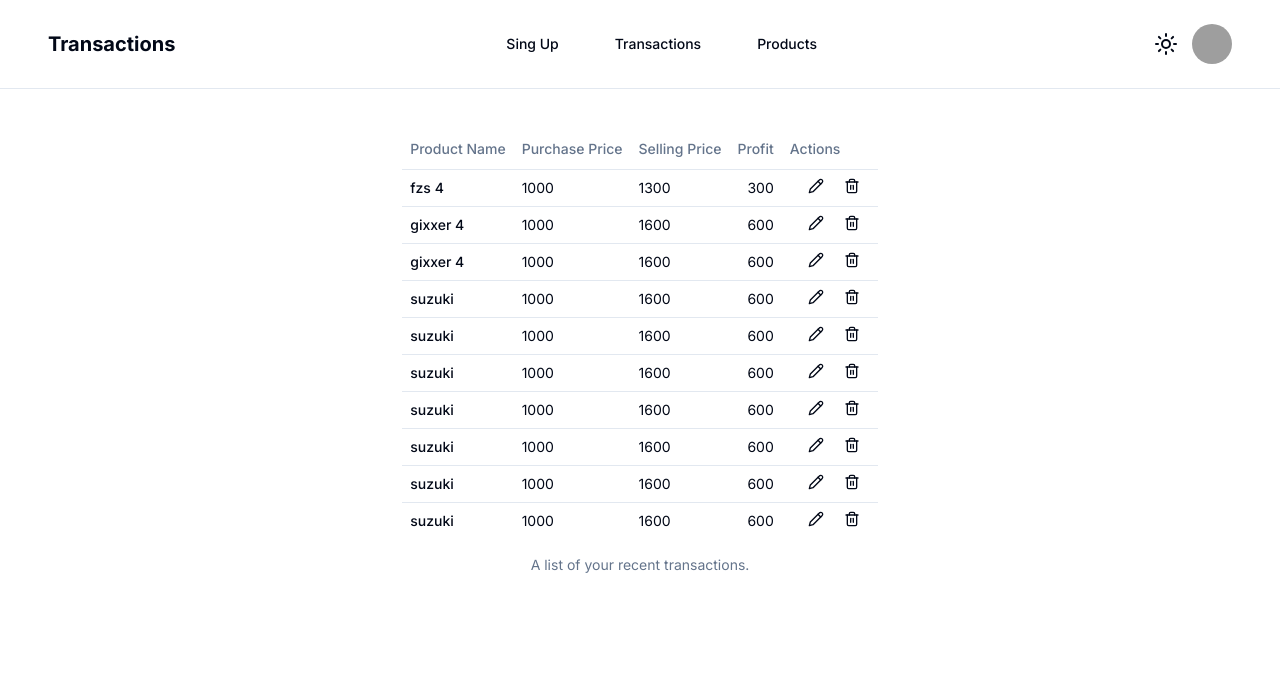
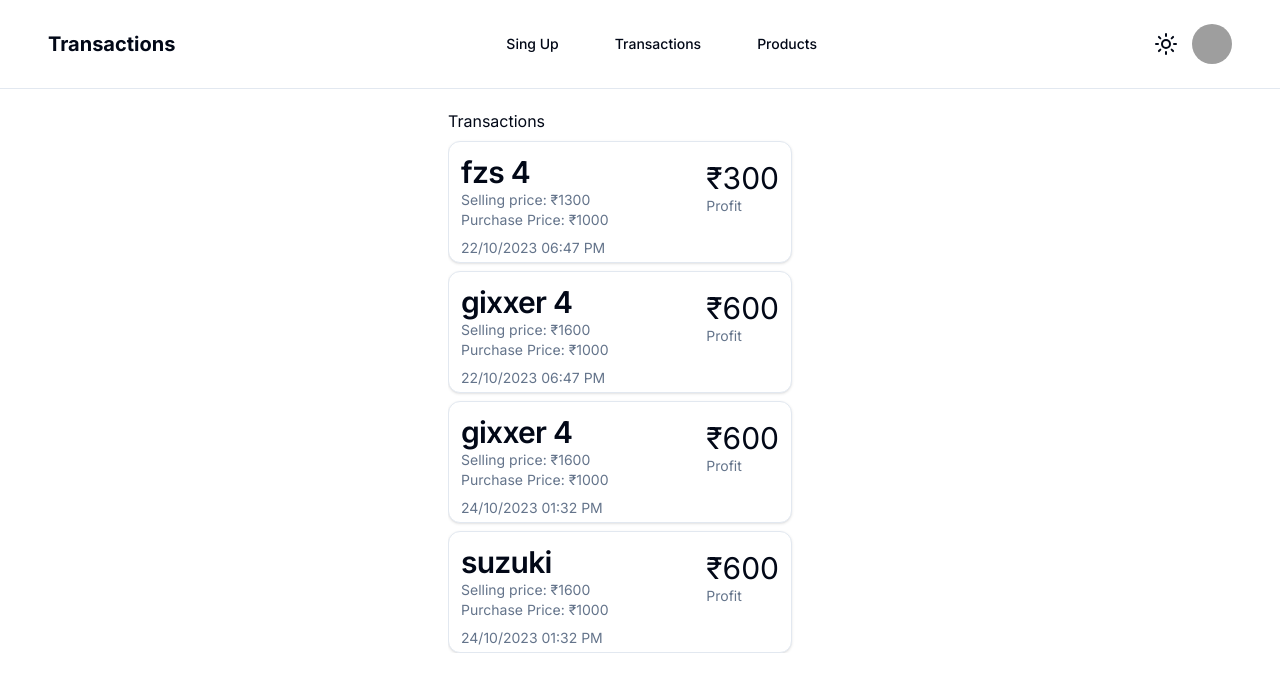
Before and after one commit to algebra-det/frontend-hisaab, a Next.js app: page /transactions in a window 1280 px wide. Shown: the top 692 px of the page. Built offline with nearby package versions, Linux system fonts and the light colour scheme; grey boxes are pictures that could not be loaded.

Commit message:
Implemented Cards

```diff
--- a/app/transactions/page.tsx
+++ b/app/transactions/page.tsx
@@ -1,14 +1,15 @@
 // import getAllTransactions from "@/lib/transaction/getAllTransasctions";
 // import { Transaction } from "@/types";
-import TransactionTable from "@/components/transaction/TransactionTable";
+import Transactions from "@/components/transaction/Transactions";
 
 async function page() {
   // const transactionsData: Promise<Transaction[]> = getAllTransactions();
   // const transactions = await transactionsData;
 
   return (
-    <div className='mt-5 grid place-content-center w-25'>
-      <TransactionTable />
+    <div className='mt-5 grid place-content-center min-w-full w-25'>
+      {/* <TransactionTable /> */}
+      <Transactions />
     </div>
   );
 }
--- /dev/null
+++ b/components/transaction/TransactionCard.tsx
@@ -0,0 +1,42 @@
+import {
+  Card,
+  CardContent,
+  CardDescription,
+  CardFooter,
+  CardHeader,
+  CardTitle,
+} from "@/components/ui/card";
+import dayjs from "dayjs";
+
+import { Transaction } from "@/types";
+
+export default function Transactions({
+  transaction,
+}: {
+  transaction: Transaction;
+}) {
+  return (
+    <>
+      <Card className='sm:w-full'>
+        <CardHeader className='flex flex-row justify-between px-3 pb-1 pt-3'>
+          <div>
+            <CardTitle className='text-3xl'>
+              {transaction.productName}
+            </CardTitle>
+            <CardDescription>
+              <p> Selling price: &#8377;{transaction.sellingPrice}</p>
+              <p> Purchase Price: &#8377;{transaction.purchasePrice}</p>
+            </CardDescription>
+          </div>
+          <div>
+            <p className='text-3xl'>&#8377;{transaction.profit}</p>
+            <p className='text-sm text-muted-foreground'>Profit</p>
+          </div>
+        </CardHeader>
+        <CardFooter className='px-3 py-1 text-sm text-muted-foreground'>
+          <p>{dayjs(transaction.updatedAt).format("DD/MM/YYYY hh:mm A")}</p>
+        </CardFooter>
+      </Card>
+    </>
+  );
+}
--- /dev/null
+++ b/components/transaction/Transactions.tsx
@@ -0,0 +1,22 @@
+import TransactionCard from "./TransactionCard";
+import dummyTransactions from "@/lib/dummyTransactions";
+import { Transaction } from "@/types";
+function Transactions() {
+  const transactions: Transaction[] = dummyTransactions;
+  return (
+    <>
+      <h2>Transactions</h2>
+      <div className='overflow-auto sm:h-2/5 sm:w-96'>
+        <div className='mr-10'>
+          {transactions.map((q) => (
+            <div className='mt-2' key={q.id}>
+              <TransactionCard transaction={q} />
+            </div>
+          ))}
+        </div>
+      </div>
+    </>
+  );
+}
+
+export default Transactions;
--- /dev/null
+++ b/components/ui/card.tsx
@@ -0,0 +1,76 @@
+import * as React from "react"
+
+import { cn } from "@/lib/utils"
+
+const Card = React.forwardRef<
+  HTMLDivElement,
+  React.HTMLAttributes<HTMLDivElement>
+>(({ className, ...props }, ref) => (
+  <div
+    ref={ref}
+    className={cn(
+      "rounded-xl border bg-card text-card-foreground shadow",
+      className
+    )}
+    {...props}
+  />
+))
+Card.displayName = "Card"
+
+const CardHeader = React.forwardRef<
+  HTMLDivElement,
+  React.HTMLAttributes<HTMLDivElement>
+>(({ className, ...props }, ref) => (
+  <div
+    ref={ref}
+    className={cn("flex flex-col space-y-1.5 p-6", className)}
+    {...props}
+  />
+))
+CardHeader.displayName = "CardHeader"
+
+const CardTitle = React.forwardRef<
+  HTMLParagraphElement,
+  React.HTMLAttributes<HTMLHeadingElement>
+>(({ className, ...props }, ref) => (
+  <h3
+    ref={ref}
+    className={cn("font-semibold leading-none tracking-tight", className)}
+    {...props}
+  />
+))
+CardTitle.displayName = "CardTitle"
+
+const CardDescription = React.forwardRef<
+  HTMLParagraphElement,
+  React.HTMLAttributes<HTMLParagraphElement>
+>(({ className, ...props }, ref) => (
+  <p
+    ref={ref}
+    className={cn("text-sm text-muted-foreground", className)}
+    {...props}
+  />
+))
+CardDescription.displayName = "CardDescription"
+
+const CardContent = React.forwardRef<
+  HTMLDivElement,
+  React.HTMLAttributes<HTMLDivElement>
+>(({ className, ...props }, ref) => (
+  <div ref={ref} className={cn("p-6 pt-0", className)} {...props} />
+))
+CardContent.displayName = "CardContent"
+
+const CardFooter = React.forwardRef<
+  HTMLDivElement,
+  React.HTMLAttributes<HTMLDivElement>
+>(({ className, ...props }, ref) => (
+  <div
+    ref={ref}
+    className={cn("flex items-center p-6 pt-0", className)}
+    {...props}
+  />
+))
+CardFooter.displayName = "CardFooter"
+
+export { Card, CardHeader, CardFooter, CardTitle, CardDescription, CardContent }
--- a/package.json
+++ b/package.json
@@ -18,6 +18,7 @@
     "@radix-ui/react-slot": "^1.0.2",
     "class-variance-authority": "^0.7.0",
     "clsx": "^2.0.0",
+    "dayjs": "^1.11.10",
     "lucide-react": "^0.263.1",
     "next": "13.5.6",
     "next-themes": "^0.2.1",
```
Also changed, not shown: 1 other file (tests, documents, lock files or other folders).
